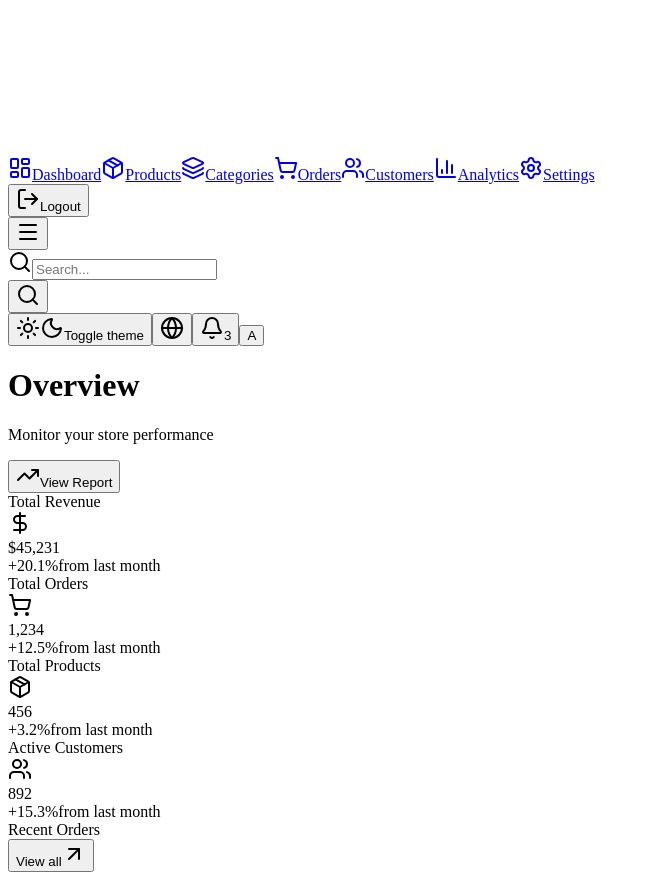
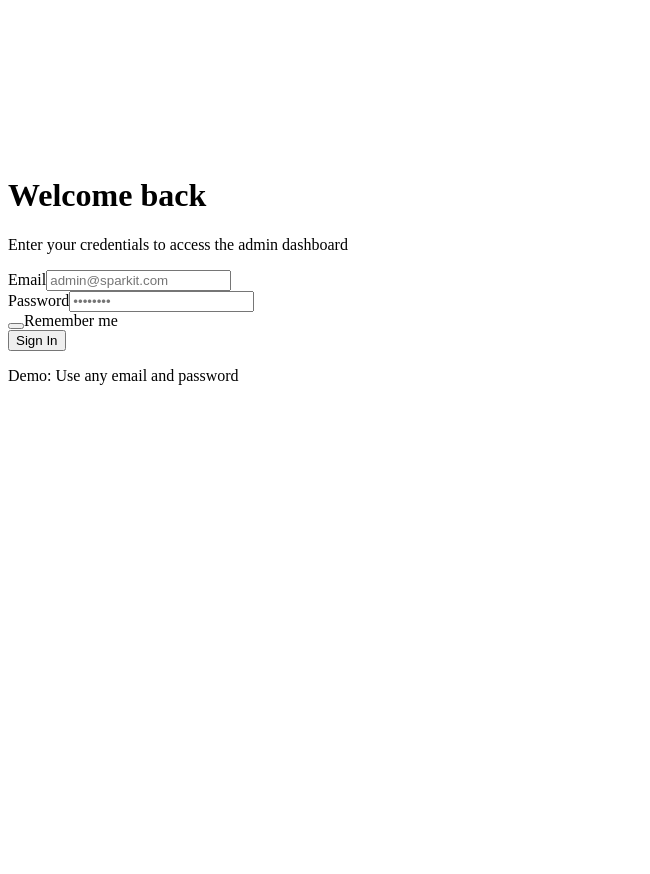
Before and after one commit to ali-ayad/SparkIt-dashboard, a React (Vite) app: page /login in a window 1280 px wide. Before the commit this address led to /admin/dashboard. Shown: the part 880-1754 px from the top of the page, without its empty margins (0-650 px from the left). After the commit the page ends 1281 px from the top, so only its background shows below. Built offline with nearby package versions, Linux system fonts and the light colour scheme; sample sign-in values are in the browser's storage; the HTML template or start-up script is replaced by a standard one.

Commit message:
fix: the main routes

```diff
--- a/src/App.tsx
+++ b/src/App.tsx
@@ -19,11 +19,11 @@ function App() {
         <BrowserRouter>
           <Routes>
             <Route path="/" element={<Home />} />
-            <Route path="/admin/login" element={<Login />} />
+            <Route path="/login" element={<Login />} />
 
             {/* Protected Admin Routes */}
-            <Route path="/admin" element={<AdminLayout />}>
-              <Route index element={<Navigate to="/admin/dashboard" replace />} />
+            <Route element={<AdminLayout />}>
+              <Route index element={<Navigate to="/dashboard" replace />} />
               <Route path="dashboard" element={<Dashboard />} />
               <Route path="analytics" element={<Analytics />} />
               <Route path="customers" element={<Customers />} />
--- a/src/components/admin/admin-sidebar.tsx
+++ b/src/components/admin/admin-sidebar.tsx
@@ -14,24 +14,24 @@ export function AdminSidebar() {
 
   const handleLogout = () => {
     localStorage.removeItem("admin_authenticated")
-    navigate("/admin/login")
+    navigate("/login")
   }
 
   const menuItems = [
-    { icon: LayoutDashboard, label: t.dashboard, href: "/admin/dashboard" },
-    { icon: Package, label: t.products, href: "/admin/products" },
-    { icon: Layers, label: t.categories, href: "/admin/categories" },
-    { icon: ShoppingCart, label: t.orders, href: "/admin/orders" },
-    { icon: Users, label: t.customers, href: "/admin/customers" },
-    { icon: BarChart3, label: t.analytics, href: "/admin/analytics" },
-    { icon: Settings, label: t.settings, href: "/admin/settings" },
+    { icon: LayoutDashboard, label: t.dashboard, href: "/dashboard" },
+    { icon: Package, label: t.products, href: "/products" },
+    { icon: Layers, label: t.categories, href: "/categories" },
+    { icon: ShoppingCart, label: t.orders, href: "/orders" },
+    { icon: Users, label: t.customers, href: "/customers" },
+    { icon: BarChart3, label: t.analytics, href: "/analytics" },
+    { icon: Settings, label: t.settings, href: "/settings" },
   ]
 
   return (
     <div className="flex h-full w-full flex-col border-e border-border bg-card">
       {/* Logo */}
       <div className="flex h-16 items-center border-b border-border px-6">
-        <Link to="/admin/dashboard" className="flex items-center">
+        <Link to="/dashboard" className="flex items-center">
           <img
             src="/images/sparkit-logo.png"
             alt="SparkIT"
```
Also changed, not shown: 1 other file (tests, documents, lock files or other folders).
